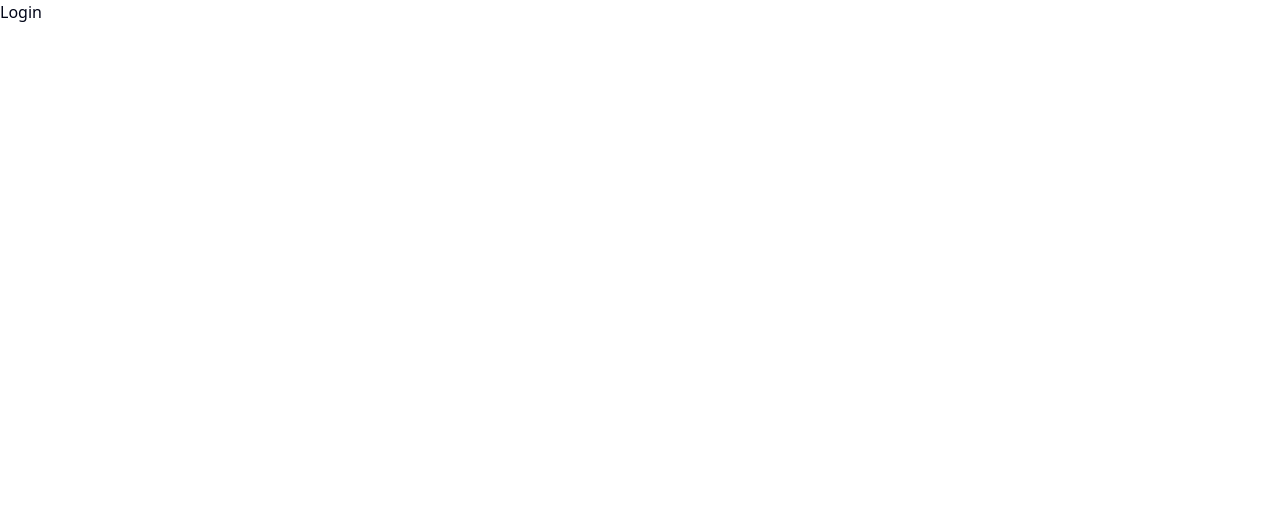
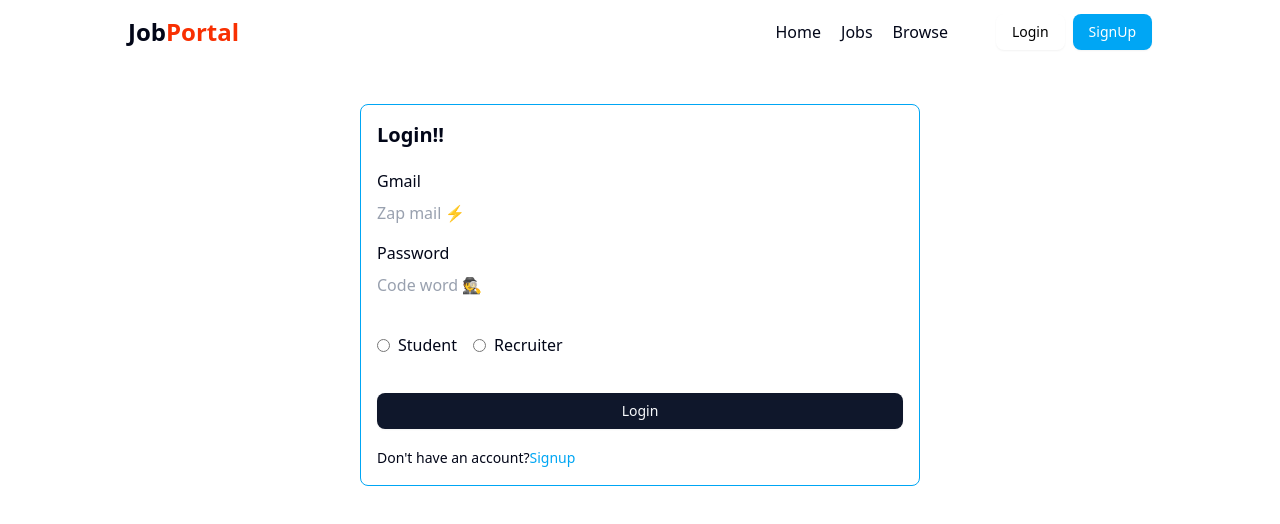
Before and after one commit to Hrishabh3829/JobPortal, a React (Vite) app in the folder frontend/: page /login in a window 1280 px wide. Shown: the top 524 px of the page. Built offline with nearby package versions, Linux system fonts and the light colour scheme.

Commit message:
login and signup axios

```diff
--- a/frontend/src/components/auth/Login.jsx
+++ b/frontend/src/components/auth/Login.jsx
@@ -1,7 +1,90 @@
-import React from 'react'
+import React, { useState } from 'react'
+import NavbarOne from '../shared/NavbarOne'
+import { Label } from '@radix-ui/react-label'
+import { Input } from '@headlessui/react'
+import { RadioGroup } from '../ui/radio-group'
+import { Button } from '../ui/button'
+import { Link } from 'react-router-dom'
+
+
+
 
 export const Login = () => {
+  const [input, setInput] = useState({
+    gmail: "",
+    password: "",
+    role: ""
+  })
+  const changeEventHandler = (e) => {
+    setInput({ ...input, [e.target.name]: e.target.value })
+  }
+  const submitHandler = async (e) => {
+    e.preventDefault();
+    console.log(input)
+
+  }
+
+
   return (
-    <div>Login</div>
+    <div>
+      <NavbarOne />
+      <div className='flex items-center justify-center mx-auto'>
+        <form onSubmit={submitHandler} className="border border-sky-500 rounded-md p-4 my-10 w-140">
+          <h1 className="font-bold text-xl mb-5">Login!!</h1>
+
+          <div className="flex flex-col space-y-4">
+
+            <div className="flex flex-col space-y-2">
+              <Label>Gmail</Label>
+              <Input
+                type="text"
+                value={input.gmail}
+                name="gmail"
+                onChange={changeEventHandler}
+                placeholder="Zap mail ⚡"
+                className="hover:bg-sky-100 hover:text-sky-800 transition-colors placeholder:text-gray-400"
+              />
+            </div>
+
+
+            <div className="flex flex-col space-y-2">
+              <Label>Password</Label>
+              <Input
+                type="password"
+                value={input.password}
+                name="password"
+                onChange={changeEventHandler}
+                placeholder="Code word 🕵️"
+                className="hover:bg-sky-100 hover:text-sky-800 transition-colors placeholder:text-gray-400"
+              />
+            </div>
+          </div>
+          <div className='flex items-center justify-between mt-4 gap-x-6'>
+            <RadioGroup className=" flex items-center gap-4 my-5" defaultValue="comfortable">
+              <div className="flex items-center space-x-2">
+                <Input type="radio" name="role" value="student" checked={input.role === 'student'}
+                  onChange={changeEventHandler} className="cursor-pointer" />
+                <Label htmlFor="r1">Student</Label>
+              </div>
+              <div className="flex items-center space-x-2">
+                <Input type="radio" name="role" value="recruiter"
+                  checked={input.role === 'recruiter'} onChange={changeEventHandler}
+                  className="cursor-pointer" />
+                <Label htmlFor="r2">Recruiter</Label>
+              </div>
+            </RadioGroup>
+          </div>
+          <Button type="submit" className="w-full my-4">
+            Login
+          </Button>
+          <span className='text-sm'>Don't have an account?
+            <Link to="/signup" className='text-sky-500'>
+              Signup
+            </Link>
+          </span>
+        </form>
+
+      </div>
+    </div>
   )
 }
--- a/frontend/src/components/auth/Signup.jsx
+++ b/frontend/src/components/auth/Signup.jsx
@@ -1,20 +1,61 @@
-import React from 'react'
+import React, { useState } from 'react'
 import NavbarOne from '../shared/NavbarOne'
 import { Label } from '@radix-ui/react-label'
 import { Input } from '@headlessui/react'
 import { RadioGroup } from '../ui/radio-group'
 import { Button } from '../ui/button'
 import { Link } from 'react-router-dom'
+import axios from 'axios'
+import { USER_API_END_POINT } from '@/utils/constant'
 
 
 
 
 export const Signup = () => {
+
+  const [input, setInput] = useState({
+    fullname: "",
+    gmail: "",
+    phonenumber: "",
+    password: "",
+    role: "",
+    file: ""
+  })
+  const changeEventHandler = (e) => {
+    setInput({ ...input, [e.target.name]: e.target.value })
+  }
+  const changeFileHandler = (e) => {
+    setInput({ ...input, file: e.target.files?.[0] })
+  }
+  const submitHandler = async (e) => {
+    e.preventDefault();
+    const formData = new FormData();
+    formData.append("fullname",input.fullname);
+    formData.append("email",input.gmail);
+    formData.append("phoneNumber",input.phonenumber)
+    formData.append("password",input.password)
+    formData.append("role",input.role)
+    if(input.file){
+      formData.append("file",input.file)
+    }
+    try {
+
+      const res = await axios.post(`${USER_API_END_POINT}/register`,formData,{
+        headers:{
+          "Content-Type":"multipart/form-data"
+        },
+        withCredentials:true,
+      })
+    } catch (error) {
+      console.log(error)
+    }
+  }
+
   return (
     <div>
       <NavbarOne />
       <div className='flex items-center justify-center mx-auto'>
-        <form action="" className="border border-sky-500 rounded-md p-4 my-10 w-auto">
+        <form onSubmit={submitHandler} className="border border-sky-500 rounded-md p-4 my-10 w-140">
           <h1 className="font-bold text-xl mb-5">SignUp!!</h1>
 
           <div className="flex flex-col space-y-4">
@@ -23,6 +64,9 @@ export const Signup = () => {
               <Label>Full Name</Label>
               <Input
                 type="text"
+                value={input.fullname}
+                name="fullname"
+                onChange={changeEventHandler}
                 placeholder="Hero name 🦸"
                 className="hover:bg-sky-100 hover:text-sky-800 transition-colors placeholder:text-gray-400"
               />
@@ -31,7 +75,10 @@ export const Signup = () => {
             <div className="flex flex-col space-y-2">
               <Label>Gmail</Label>
               <Input
-                type="text"
+                type="email"
+                value={input.gmail}
+                name="gmail"
+                onChange={changeEventHandler}
                 placeholder="Zap mail ⚡"
                 className="hover:bg-sky-100 hover:text-sky-800 transition-colors placeholder:text-gray-400"
               />
@@ -41,6 +88,9 @@ export const Signup = () => {
               <Label>Phone Number</Label>
               <Input
                 type="text"
+                value={input.phonenumber}
+                name="phonenumber"
+                onChange={changeEventHandler}
                 placeholder="Digits only ☎️"
                 className="hover:bg-sky-100 hover:text-sky-800 transition-colors placeholder:text-gray-400"
               />
@@ -50,6 +100,9 @@ export const Signup = () => {
               <Label>Password</Label>
               <Input
                 type="password"
+                value={input.password}
+                name="password"
+                onChange={changeEventHandler}
                 placeholder="Code word 🕵️"
                 className="hover:bg-sky-100 hover:text-sky-800 transition-colors placeholder:text-gray-400"
               />
@@ -58,17 +111,21 @@ export const Signup = () => {
           <div className='flex items-center justify-between mt-4 gap-x-6'>
             <RadioGroup className=" flex items-center gap-4 my-5" defaultValue="comfortable">
               <div className="flex items-center space-x-2">
-                <Input type="radio" name="role" value="student" className="cursor-pointer" />
+                <Input type="radio" name="role" value="student" className="cursor-pointer"
+                  checked={input.role === 'student'} onChange={changeEventHandler} />
                 <Label htmlFor="r1">Student</Label>
               </div>
               <div className="flex items-center space-x-2">
-                <Input type="radio" name="role" value="recruiter" className="cursor-pointer" />
+                <Input type="radio" name="role" value="recruiter" className="cursor-pointer"
+                  checked={input.role === 'recruiter'} onChange={changeEventHandler} />
                 <Label htmlFor="r2">Recruiter</Label>
               </div>
             </RadioGroup>
             <div className='flex items-center space-x-2 '>
               <Label className='space-x-2'>Profile</Label>
-              <Input accept='image/*' type='file' className='
+              <Input accept='image/*' type='file'
+                onChange={changeFileHandler}
+                className='
                 cursor-pointer
                 border border-gray-300 rounded-md px-2 py-1 text-sm
                 file:mr-2 file:py-1 file:px-3 file:border-0 file:rounded-md
```
